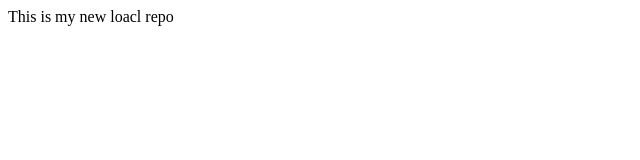
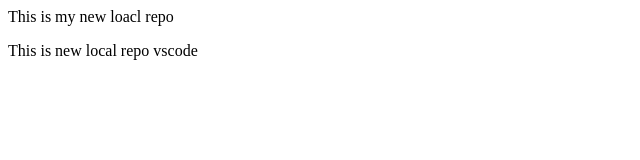
Before and after one commit to murlikrishn177/loaclrepovscode, a plain HTML site: page index.html in a window 1280 px wide. Shown: the whole page, without its empty margins (0-640 px from the left). Drawn offline with Linux system fonts and the light colour scheme.

Commit message:
Add new Vscode

```diff
--- a/index.html
+++ b/index.html
@@ -1 +1,3 @@
 <p>This is my new loacl repo</p>
+
+<p>This is new local repo vscode</p>
```
